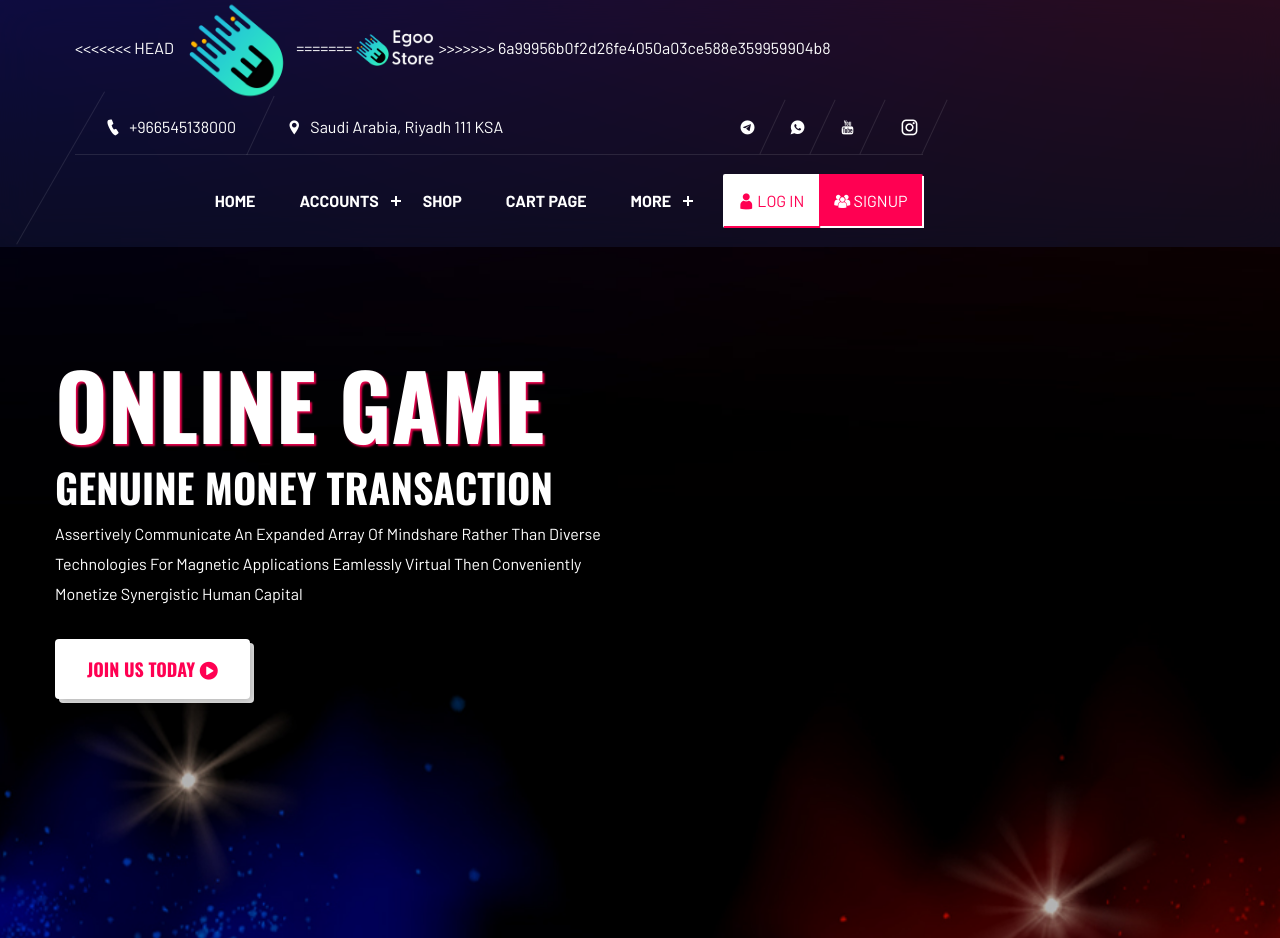
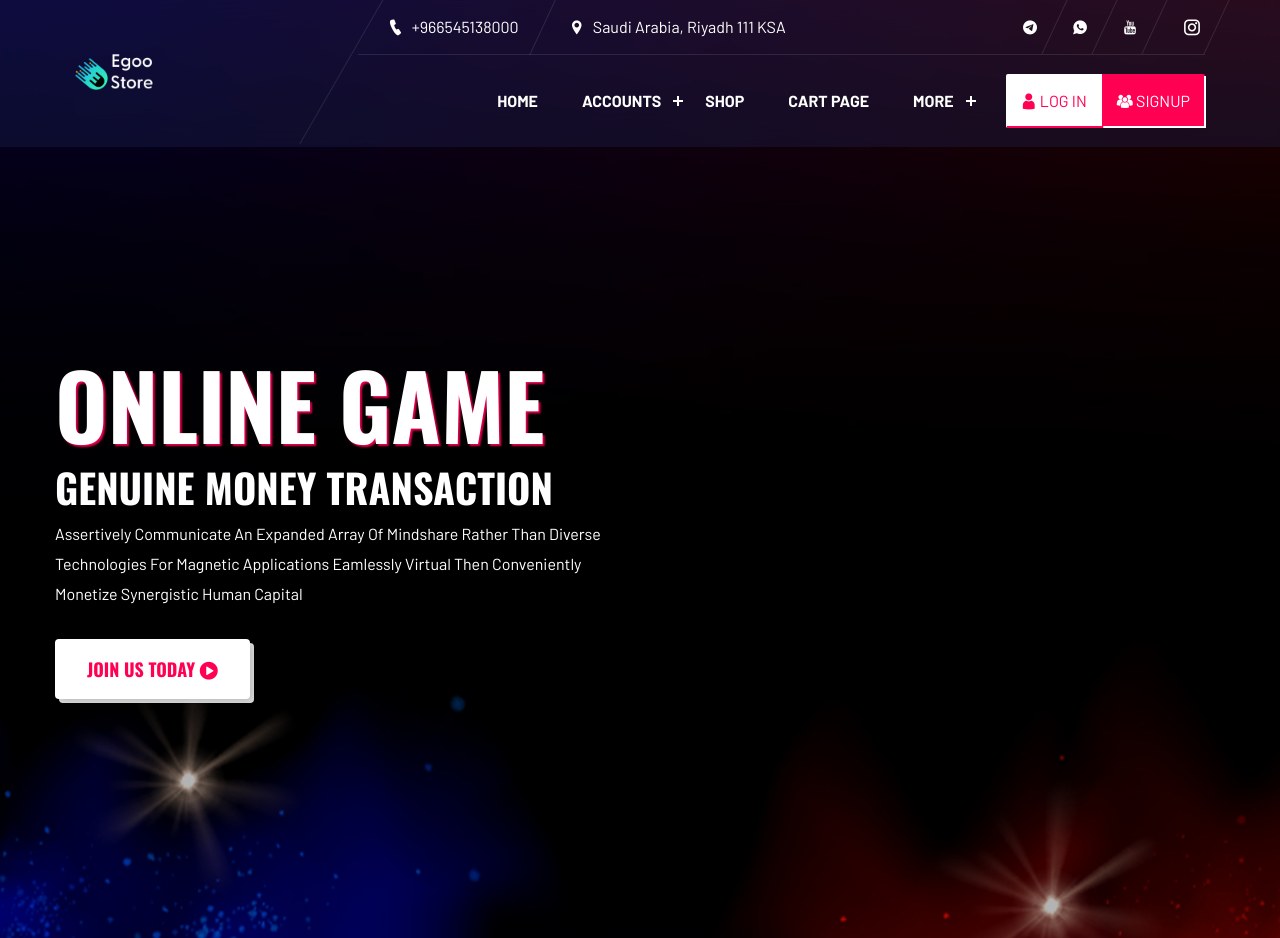
Before and after one commit to Abdu11ah00/EgooStore_Project, a PHP site: page /index.PHP in a window 1280 px wide. Shown: the top 938 px of the page. Run offline with PHP 8.4, Linux system fonts and the light colour scheme; data comes from the database, SQL or seed files in the repository; style sheets or scripts are compiled from the project's sources.

Commit message:
some Changes

```diff
--- a/Store/includes/footer.php
+++ b/Store/includes/footer.php
@@ -49,7 +49,7 @@
                         <div class="footer-middle-item-wrapper">
                             <div class="footer-middle-item mb-lg-0">
                                 <div class="fm-item-title mb-4">
-                                    <img style="width: 116px; height: 100px; object-fit: cover;"  src="./assets/images/logo/EgooStoreLogo.png" alt="logo">
+                                    <img style="width: 116px; height: 100px; object-fit: cover;"  src="./assets/images/logo/logo1.png" alt="logo">
                                 </div>
                                 <div class="fm-item-content">
                                     <p class="mb-4">Upropriate brand economca sound technolog after covalent technology
--- a/Store/includes/header.php
+++ b/Store/includes/header.php
@@ -4,12 +4,12 @@
             <div class="brand-logo d-none d-lg-inline-block">
                 <div class="logo">
                     <a href="index.php">
-<<<<<<< HEAD
-                        <img style="width: 116px; height: 100px; object-fit: cover;"
-                            src="./assets/images/logo/LOGO1.png" alt="logo">
-=======
+
+                        <!-- <img style="width: 116px; height: 100px; object-fit: cover;"
+                            src="./assets/images/logo/logo1.png" alt="logo"> -->
+
                         <img style="width: 80px; height: 40px; object-fit: cover;" src="./assets/images/logo/logoup.png" alt="logo">
->>>>>>> 6a99956b0f2d26fe4050a03ce588e359959904b8
+
                     </a>
                 </div>
             </div>
@@ -46,7 +46,7 @@
                 <div class="header-bottom">
                     <div class="header-wrapper justify-content-lg-end">
                         <div class="mobile-logo d-lg-none">
-                            <a href="index.php"><img src="./assets/images/logo/EgooStoreLogo.png" alt="logo"></a>
+                            <a href="index.php"><img src="./assets/images/logo/logoup" alt="logo"></a>
                         </div>
                         <div class="menu-area">
                             <ul class="menu">
```
Also changed, not shown: Store/assets/images/logo/LOGO1.png.
